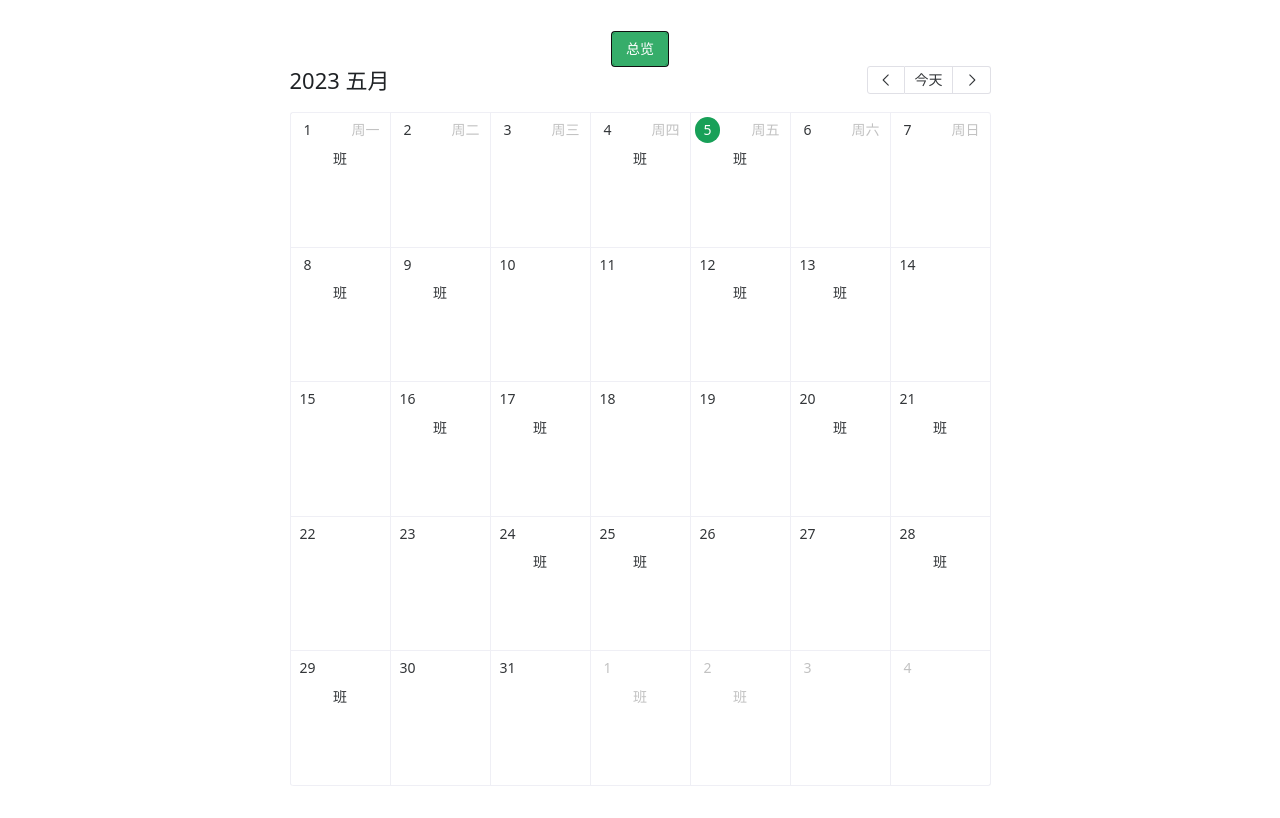
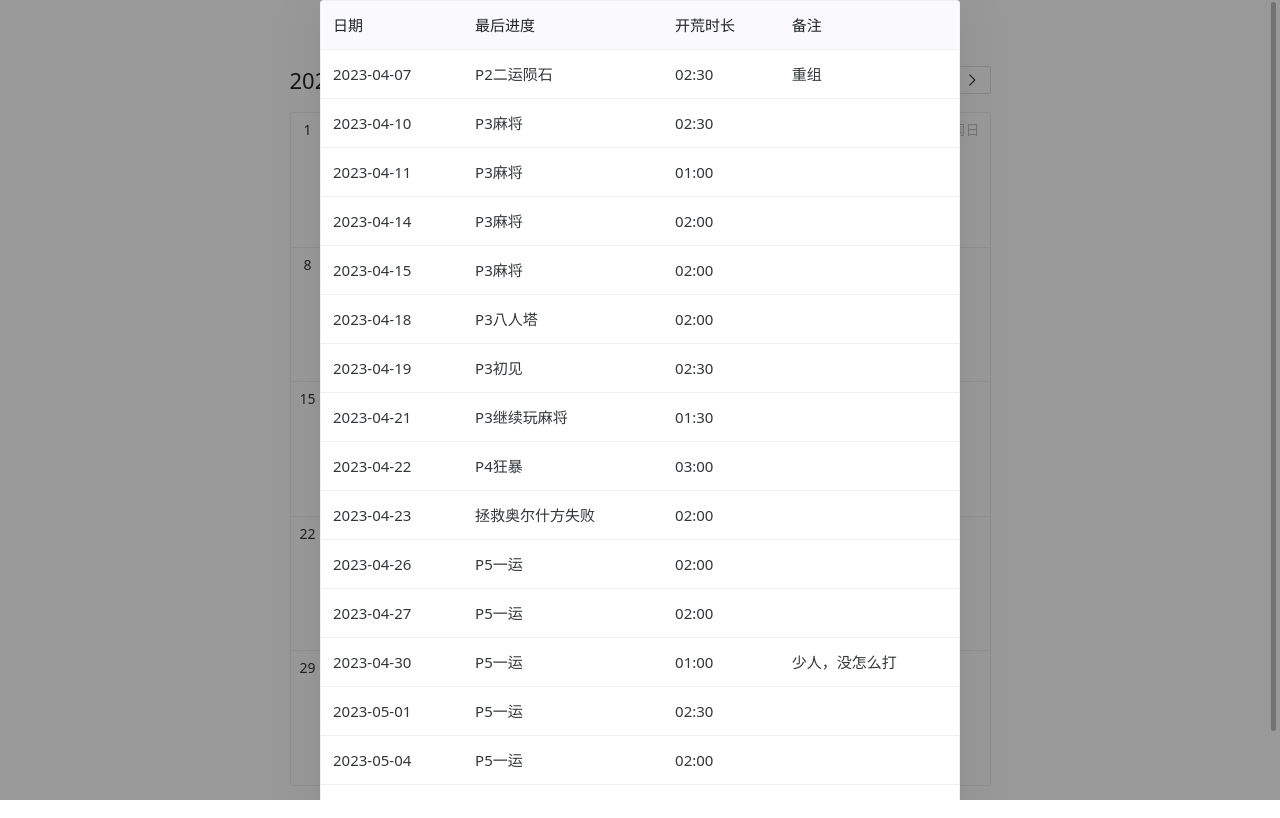
Before and after one commit to lsdt45/ff14_calendar, a Vue app: page / in a window 1280 px wide. Both pictures are taken after a click on the button "总览". Built offline with nearby package versions, Linux system fonts and the light colour scheme.

Commit message:
总览表格完成

```diff
--- a/src/components/Calendar.vue
+++ b/src/components/Calendar.vue
@@ -19,7 +19,7 @@
 	// 开始日期
 	let startDate = ref<Date>(new Date('2023-04-10'))
 	// 结束日期
-	let endDate = ref<Date>(new Date('2023-06-05'))
+	let endDate = ref<Date>(new Date('2023-6-5'))
 	// 额外的日期
 	let extraDate = ['2023-04-07', '2023-04-21']
 
@@ -32,7 +32,8 @@
 	// 判断是否为结束日期
 	let isEndDate = computed(() => {
 		return (date: Date) => {
-			return date.getTime() === endDate.value.getTime()
+			console.log(date.getTime(), endDate.value.getTime());
+			return date.getTime() == endDate.value.getTime()
 		}
 	})
 	function handleUpdateValue(_: number, { year, month, date }: { year: number; month: number; date: number }) {
--- a/src/components/OverviewTable.vue
+++ b/src/components/OverviewTable.vue
@@ -0,0 +1,40 @@
+<!-- @format -->
+
+<template>
+	<div class="overview-table__wrapper">
+		<n-data-table :columns="columns" :data="calendarData" size="large" :summary="summary"></n-data-table>
+	</div>
+</template>
+
+<script setup lang="ts">
+	import { NDataTable } from 'naive-ui'
+	import { columns, calendarData, calcTotalTime } from '@/data/CalendarData'
+	import type { DataTableCreateSummary } from 'naive-ui'
+
+  let totalTime = ref('')
+
+	const summary: DataTableCreateSummary = (pageData) => {
+		return {
+			date: {
+				value: h('span', { style: { color: 'red' } }, `总计：${totalTime.value}`),
+				colSpan: 4,
+			},
+		}
+	}
+
+  function getTotalTime() {
+    let dateArray: string[] = []
+		calendarData.map((item) => {
+			// 取出所有的date
+			dateArray.push(item.duration)
+		})
+		return calcTotalTime(dateArray)
+  }
+
+	onMounted(() => {
+    totalTime.value = getTotalTime()
+
+	})
+</script>
+
+<style lang="scss"></style>
--- a/src/data/CalendarData.ts
+++ b/src/data/CalendarData.ts
@@ -1,8 +1,8 @@
 /** @format */
 
-interface CalendarData {
+type CalendarData = {
 	// 开荒日期
-	date: Date
+	date: string
 	// 最后进度
 	lastStage: string
 	// 开荒时长
@@ -13,99 +13,139 @@ interface CalendarData {
 
 export let calendarData: CalendarData[] = [
 	{
-		date: new Date('2023-04-07'),
+		date: '2023-04-07',
 		lastStage: 'P2二运陨石',
 		duration: '02:30',
 		remark: '重组',
 	},
 	{
-		date: new Date('2023-04-10'),
+		date: '2023-04-10',
 		lastStage: 'P3麻将',
 		duration: '02:30',
 		remark: '',
 	},
 	{
-		date: new Date('2023-04-11'),
+		date: '2023-04-11',
 		lastStage: 'P3麻将',
 		duration: '01:00',
 		remark: '',
 	},
 	{
-		date: new Date('2023-04-14'),
+		date: '2023-04-14',
 		lastStage: 'P3麻将',
 		duration: '02:00',
 		remark: '',
 	},
 	{
-		date: new Date('2023-04-15'),
+		date: '2023-04-15',
 		lastStage: 'P3麻将',
 		duration: '02:00',
 		remark: '',
 	},
 	{
-		date: new Date('2023-04-18'),
+		date: '2023-04-18',
 		lastStage: 'P3八人塔',
 		duration: '02:00',
 		remark: '',
 	},
 	{
-		date: new Date('2023-04-19'),
+		date: '2023-04-19',
 		lastStage: 'P3初见',
 		duration: '02:30',
 		remark: '',
 	},
 	{
-		date: new Date('2023-04-21'),
+		date: '2023-04-21',
 		lastStage: 'P3继续玩麻将',
 		duration: '01:30',
 		remark: '',
 	},
 	{
-		date: new Date('2023-04-22'),
+		date: '2023-04-22',
 		lastStage: 'P4狂暴',
 		duration: '03:00',
 		remark: '',
 	},
 	{
-		date: new Date('2023-04-23'),
+		date: '2023-04-23',
 		lastStage: '拯救奥尔什方失败',
 		duration: '02:00',
 		remark: '',
 	},
 	{
-		date: new Date('2023-04-26'),
+		date: '2023-04-26',
 		lastStage: 'P5一运',
 		duration: '02:00',
 		remark: '',
 	},
 	{
-		date: new Date('2023-04-27'),
+		date: '2023-04-27',
 		lastStage: 'P5一运',
 		duration: '02:00',
 		remark: '',
 	},
 	{
-		date: new Date('2023-04-30'),
+		date: '2023-04-30',
 		lastStage: 'P5一运',
 		duration: '01:00',
 		remark: '少人，没怎么打',
 	},
 	{
-		date: new Date('2023-05-01'),
+		date: '2023-05-01',
 		lastStage: 'P5一运',
 		duration: '02:30',
 		remark: '',
 	},
 	{
-		date: new Date('2023-05-04'),
+		date: '2023-05-04',
 		lastStage: 'P5一运',
 		duration: '02:00',
 		remark: '',
 	},
 	{
-		date: new Date('2023-05-05'),
-		lastStage: 'P5二运运',
+		date: '2023-05-05',
+		lastStage: 'P5二运初见',
 		duration: '02:30',
 		remark: '',
 	},
 ]
+
+export let columns = [
+	{
+		title: '日期',
+		key: 'date',
+	},
+	{
+		title: '最后进度',
+		key: 'lastStage',
+	},
+	{
+		title: '开荒时长',
+		key: 'duration',
+	},
+	{
+		title: '备注',
+		key: 'remark',
+	}
+]
+
+// 计算一个HH:mm格式的字符串有多少豪秒
+function calcDurationSeconds(duration: string): number {
+	let [hour, minute] = duration.split(':')
+	return (Number(hour) * 60 * 60 + Number(minute) * 60) * 1000
+}
+// 计算总时长，返回HH:mm格式的字符串
+export function calcTotalTime(durationArray: string[]): string {
+	// 遍历时间数据，计算总毫秒数
+	let totalSeconds = 0
+	for (let duration of durationArray) {
+		totalSeconds += calcDurationSeconds(duration)
+	}
+	// 转换为HH:mm格式
+	// 先将totalSeconds转换为分钟数
+	let totalMinutes = Math.floor(totalSeconds / 1000 / 60)
+	// 计算小时数
+	let hour = Math.floor(totalMinutes / 60)
+	// 最后返回HH:mm格式的字符串
+	return `${hour}:${totalMinutes % 60}`
+}
--- a/src/views/Main.vue
+++ b/src/views/Main.vue
@@ -1,14 +1,27 @@
 <!-- @format -->
 <script setup lang="ts">
 	import Calendar from '@/components/Calendar.vue'
-	import {NButton} from 'naive-ui'
+	import OverviewTable from '@/components/OverviewTable.vue'
+	import { NButton, NModal } from 'naive-ui'
+
+	let showModal = ref(false)
+
 </script>
 
 <template>
 	<div class="main__wrapper">
-		<n-button type="primary" size="medium">总览</n-button>
+		<n-button type="primary" size="medium" @click="showModal = true">总览</n-button>
 		<Calendar />
+		<n-modal v-model:show="showModal">
+			<div class="overview-table">
+				<overview-table></overview-table>
+			</div>
+		</n-modal>
 	</div>
 </template>
 
-<style lang="scss"></style>
+<style lang="scss">
+.overview-table {
+	width: 50%;
+}
+</style>
```
